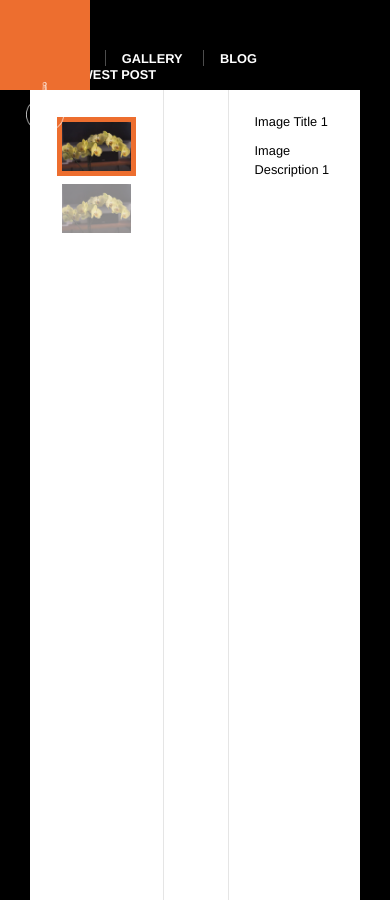
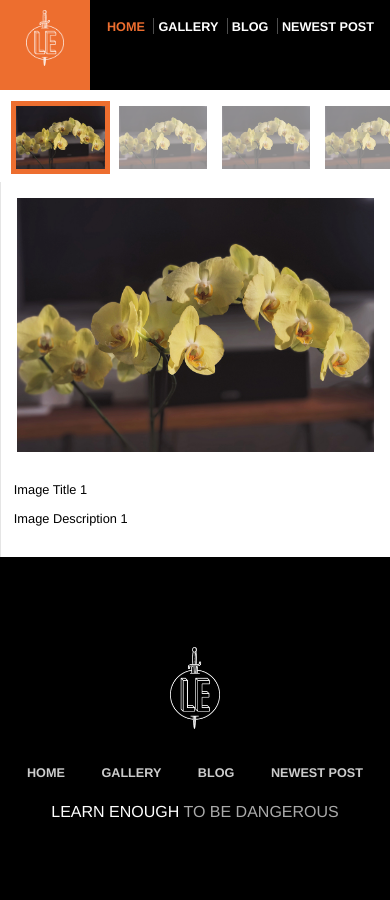
Before and after one commit to paulfioravanti/learn_enough_css, a Jekyll site: the page built from gallery/index.html, in a window 390 px wide and 900 px high. Built offline with Jekyll 4.4.1, drawn with Linux system fonts in a browser that asks for light colours.

Commit message:
Finish mobile prototype

```diff
--- a/css/main.css
+++ b/css/main.css
@@ -587,3 +587,90 @@
   margin-top: 3em;
   padding-top: 2em;
 }
+
+@media (max-width: 800px) {
+  html {
+    box-shadow: none;
+    padding: 0;
+  }
+
+  /* HEADER STYLES */
+  .header-nav {
+    padding: 2vh 1em 0 0;
+  }
+
+  .header-nav > li {
+    margin-left: 0.25em;
+  }
+
+  .header-nav > li ~ li {
+    padding-left: 0.25em;
+  }
+
+  .nav-links a {
+    font-size: 3.25vw;
+  }
+
+  .header-logo {
+    left: auto;
+  }
+
+  /* HOME STYLES */
+  .home-callout {
+    flex-direction: column;
+  }
+
+  .callout-copy {
+    flex: 1;
+  }
+
+  .bio-box {
+    float: none;
+    font-size: 1.3rem;
+    width: auto;
+  }
+
+  /* GALLERY STYLES */
+  .gallery {
+    flex-direction: column;
+  }
+
+  .gallery .col {
+    padding: 1em;
+  }
+
+  .gallery .gallery-thumbs {
+    flex: 1;
+    height: auto;
+    white-space: nowrap;
+    width: 100vw;
+  }
+
+  .gallery .gallery-info {
+    flex: 1;
+  }
+
+  .gallery-thumbs > div {
+    display: inline-block;
+  }
+
+  .gallery-thumbs img {
+    height: 7vh;
+    margin: 0 10px 0 0;
+    width: auto;
+  }
+
+  /* BLOG STYLES */
+  .blog-cols {
+    flex-direction: column;
+  }
+
+  .blog-recent {
+    flex: 1;
+    text-align: center;
+  }
+
+  .post-aside {
+    display: none;
+  }
+}
--- a/gallery/index.html
+++ b/gallery/index.html
@@ -5,6 +5,15 @@
   <div class="col col-nav gallery-thumbs" id="gallery-thumbs">
     <div class="current">
       <img src="/images/small/slide1.jpg" alt="Image title 1">
+    </div>
+    <div>
+      <img src="/images/small/slide1.jpg" alt="Image title 2">
+    </div>
+    <div>
+      <img src="/images/small/slide1.jpg" alt="Image title 2">
+    </div>
+    <div>
+      <img src="/images/small/slide1.jpg" alt="Image title 2">
     </div>
     <div>
       <img src="/images/small/slide1.jpg" alt="Image title 2">
```
